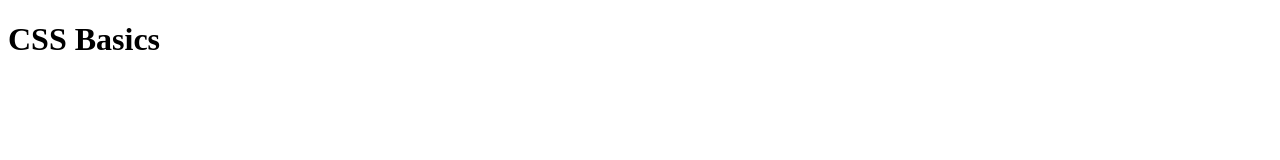
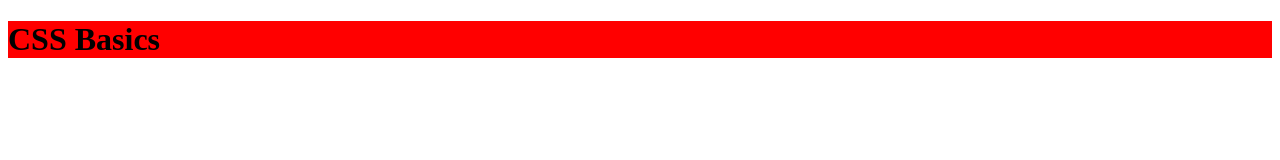
Before and after one commit to radishmouse/css-demo-20190226, a plain HTML site: page index.html in a window 1280 px wide. Drawn offline with Linux system fonts and the light colour scheme.

Commit message:
adds devil colors to .main-title

```diff
--- a/index.html
+++ b/index.html
@@ -5,8 +5,10 @@
     <meta name="viewport" content="width=device-width, initial-scale=1.0">
     <meta http-equiv="X-UA-Compatible" content="ie=edge">
     <title>CSS Basics Demo</title>
+    <!-- The href contains the path to the CSS file -->
+    <link rel="stylesheet" href="stylesheets/index.css">
 </head>
 <body>
-    <h1>CSS Basics</h1>
+    <h1 class="main-title">CSS Basics</h1>
 </body>
 </html>
--- /dev/null
+++ b/stylesheets/index.css
@@ -0,0 +1,8 @@
+
+/*
+These are the styles for the whole document.
+*/
+
+.main-title {
+    background: red; /* devil colors*/
+}
```
